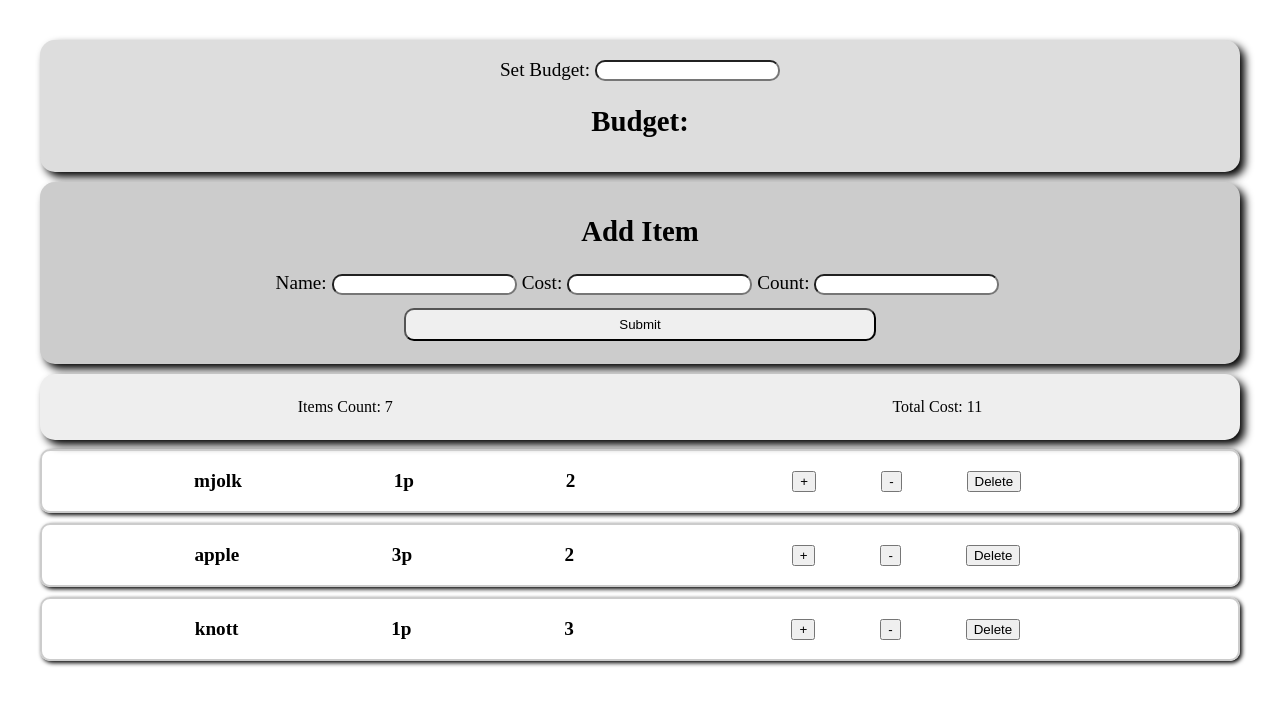
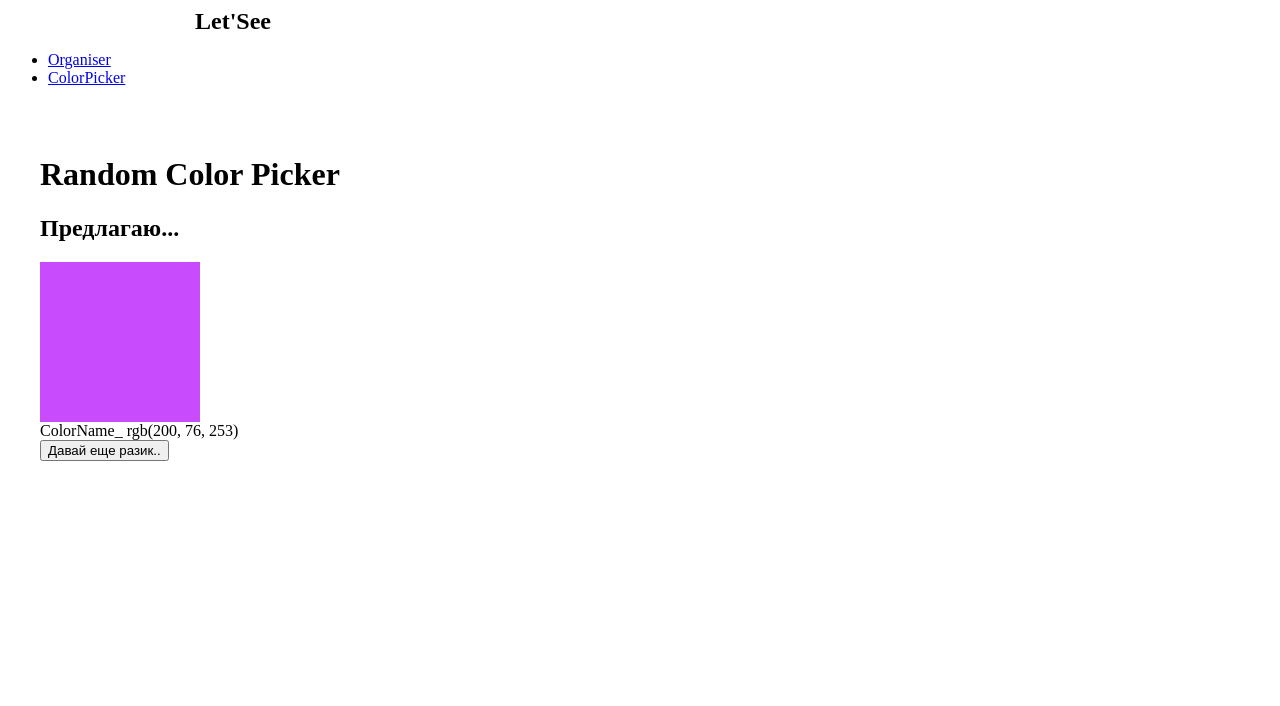
Before and after one commit to Cephern/DailyOrg, a React (Create React App) app: page /colorPicker in a window 1280 px wide. Shown: the top 706 px of the page. Built offline with nearby package versions, Linux system fonts and the light colour scheme.

Commit message:
RandomColors comps, Router

```diff
--- a/package.json
+++ b/package.json
@@ -5,6 +5,7 @@
   "dependencies": {
     "react": "^16.12.0",
     "react-dom": "^16.12.0",
+    "react-router-dom": "^5.1.2",
     "react-scripts": "3.2.0"
   },
   "scripts": {
--- a/src/App.js
+++ b/src/App.js
@@ -1,82 +1,35 @@
 import React, { Component } from 'react';
-import Display from './comps/Display';
-import Budget from './comps/Budget';
-import TotalCount from './comps/TotalCount';
-import AddItem from './comps/AddItem';
+import { BrowserRouter, Route } from 'react-router-dom';
+
+import Navbar from './comps/Navbar'
+import Org from './comps/org/Org';
+import Color from './comps/colors/Color';
+
 
 class App extends Component {
-  state = {
-    items: [
-      { id: 1, name: 'mjolk', cost: 1, count: 2 },
-      { id: 2, name: 'apple', cost: 3, count: 2 },
-      { id: 3, name: 'knott', cost: 1, count: 3 }
-    ],
-    budget: null
-  }
-
-  addItem = (item) => {
-    let id = Math.random();
-    item.id = id;
-    let items = [...this.state.items, item];
-    this.setState({ items });
-  }
-
-  deleteItem = (id) => {
-    let filteredItems = [...this.state.items].filter(item => item.id !== id);
-    this.setState({ items: filteredItems });
-  }
-
-  addBudget = (budget) => {
-    this.setState({
-      budget: budget
-    })
-  }
-
-  increment = (id) => {
-    this.setState({
-      items: [...this.state.items.map(item => {
-        if (item.id === id) {
-          item.count++;
-        }
-
-        return item;
-      })]
-    });
-  }
-
-  decrement = (id) => {
-    let check = [...this.state.items.filter(item => item.id === id)];
-    if (check[0].count > 1) {
-      this.setState({
-        items: [...this.state.items.map(item => {
-          if (item.id === id) {
-            item.count--
-          }
-          return item;
-        })]
-      });
-    } else {
-      this.setState({
-        items: [...this.state.items.filter(item => item.id !== id)]
-      });
-    }
-
-  }
 
   render() {
     return (
-      <div style={appStyle} className="App">
-        <Budget budget={this.state.budget} addBudget={this.addBudget} />
-        <AddItem addItem={this.addItem} />
-        <TotalCount items={this.state.items} />
-        <Display items={this.state.items} deleteItem={this.deleteItem} increment={this.increment} decrement={this.decrement} />
-      </div>
-    );
+      <BrowserRouter>
+        <div className="App" style={appStyle}>
+          <header style={headerStyle}>Let'See</header>
+          <Navbar />
+          <Route exact path='/' component={Org} />
+          <Route path='/colorPicker' component={Color} />
+        </div>
+      </BrowserRouter>
+    )
   }
 }
 
+let headerStyle = {
+  fontSize: '1.5em',
+  fontWeight: '600',
+  textAlign: 'center'
+}
+
 let appStyle = {
-  padding: '2em'
+  width: '450px'
 }
 
 export default App;
--- /dev/null
+++ b/src/comps/Navbar.js
@@ -0,0 +1,13 @@
+import React from 'react'
+import { Link, NavLink } from 'react-router-dom';
+
+export default function Navbar() {
+    return (
+        <nav>
+            <ul>
+                <li><Link to="/">Organiser</Link></li>
+                <li><NavLink to="/colorPicker">ColorPicker</NavLink></li>
+            </ul>
+        </nav>
+    )
+}
--- /dev/null
+++ b/src/comps/colors/CHeader.js
@@ -0,0 +1,9 @@
+import React from 'react'
+
+export default function CHeader() {
+    return (
+        <div>
+            <h1><span>Random</span> <span>Color</span> <span>Picker</span></h1>
+        </div>
+    )
+}
--- /dev/null
+++ b/src/comps/colors/CMain.js
@@ -0,0 +1,36 @@
+import React, { Component } from 'react'
+
+export default class CMain extends Component {
+    state = {
+        color: null
+    }
+
+    randomColor = () => {
+        return `rgb(${Math.floor(Math.random() * 255)}, ${Math.floor(Math.random() * 255)}, ${Math.floor(Math.random() * 255)})`;
+    }
+
+    handleClick = () => {
+        let color = this.randomColor();
+        this.setState({
+            color
+        });
+    }
+
+
+    render() {
+        let cubeStyle = {
+            width: '160px',
+            height: '160px',
+            backgroundColor: this.state.color === null ? this.randomColor() : this.state.color
+        }
+
+        return (
+            <div>
+                <h2>Предлагаю...</h2>
+                <div style={cubeStyle}></div>
+                <div>ColorName_ {cubeStyle.backgroundColor}</div>
+                <button onClick={this.handleClick}>Давай еще разик..</button>
+            </div>
+        )
+    }
+}
--- /dev/null
+++ b/src/comps/colors/Color.js
@@ -0,0 +1,21 @@
+import React, { Component } from 'react';
+import CHeader from './CHeader';
+import CMain from './CMain';
+
+export default class Color extends Component {
+    state = {
+    }
+
+    render() {
+        return (
+            <div style={appStyle}>
+                <CHeader />
+                <CMain />
+            </div>
+        )
+    }
+}
+
+let appStyle = {
+    padding: '2em'
+}
--- /dev/null
+++ b/src/comps/org/Org.js
@@ -0,0 +1,82 @@
+import React, { Component } from 'react';
+import Display from './Display';
+import Budget from './Budget';
+import TotalCount from './TotalCount';
+import AddItem from './AddItem';
+
+class Org extends Component {
+    state = {
+        items: [
+            { id: 1, name: 'mjolk', cost: 1, count: 2 },
+            { id: 2, name: 'apple', cost: 3, count: 2 },
+            { id: 3, name: 'knott', cost: 1, count: 3 }
+        ],
+        budget: null
+    }
+
+    addItem = (item) => {
+        let id = Math.random();
+        item.id = id;
+        let items = [...this.state.items, item];
+        this.setState({ items });
+    }
+
+    deleteItem = (id) => {
+        let filteredItems = [...this.state.items].filter(item => item.id !== id);
+        this.setState({ items: filteredItems });
+    }
+
+    addBudget = (budget) => {
+        this.setState({
+            budget: budget
+        })
+    }
+
+    increment = (id) => {
+        this.setState({
+            items: [...this.state.items.map(item => {
+                if (item.id === id) {
+                    item.count++;
+                }
+
+                return item;
+            })]
+        });
+    }
+
+    decrement = (id) => {
+        let check = [...this.state.items.filter(item => item.id === id)];
+        if (check[0].count > 1) {
+            this.setState({
+                items: [...this.state.items.map(item => {
+                    if (item.id === id) {
+                        item.count--
+                    }
+                    return item;
+                })]
+            });
+        } else {
+            this.setState({
+                items: [...this.state.items.filter(item => item.id !== id)]
+            });
+        }
+
+    }
+
+    render() {
+        return (
+            <div style={appStyle}>
+                <Budget budget={this.state.budget} addBudget={this.addBudget} />
+                <AddItem addItem={this.addItem} />
+                <TotalCount items={this.state.items} />
+                <Display items={this.state.items} deleteItem={this.deleteItem} increment={this.increment} decrement={this.decrement} />
+            </div>
+        );
+    }
+}
+
+let appStyle = {
+    padding: '2em'
+}
+
+export default Org;
```
Also changed, not shown: src/comps/org/AddItem.js (renamed from src/comps/AddItem.js), src/comps/org/Budget.js (renamed from src/comps/Budget.js), src/comps/org/Display.js (renamed from src/comps/Display.js), src/comps/org/TotalCount.js (renamed from src/comps/TotalCount.js), 1 other file (tests, documents, lock files or other folders).
